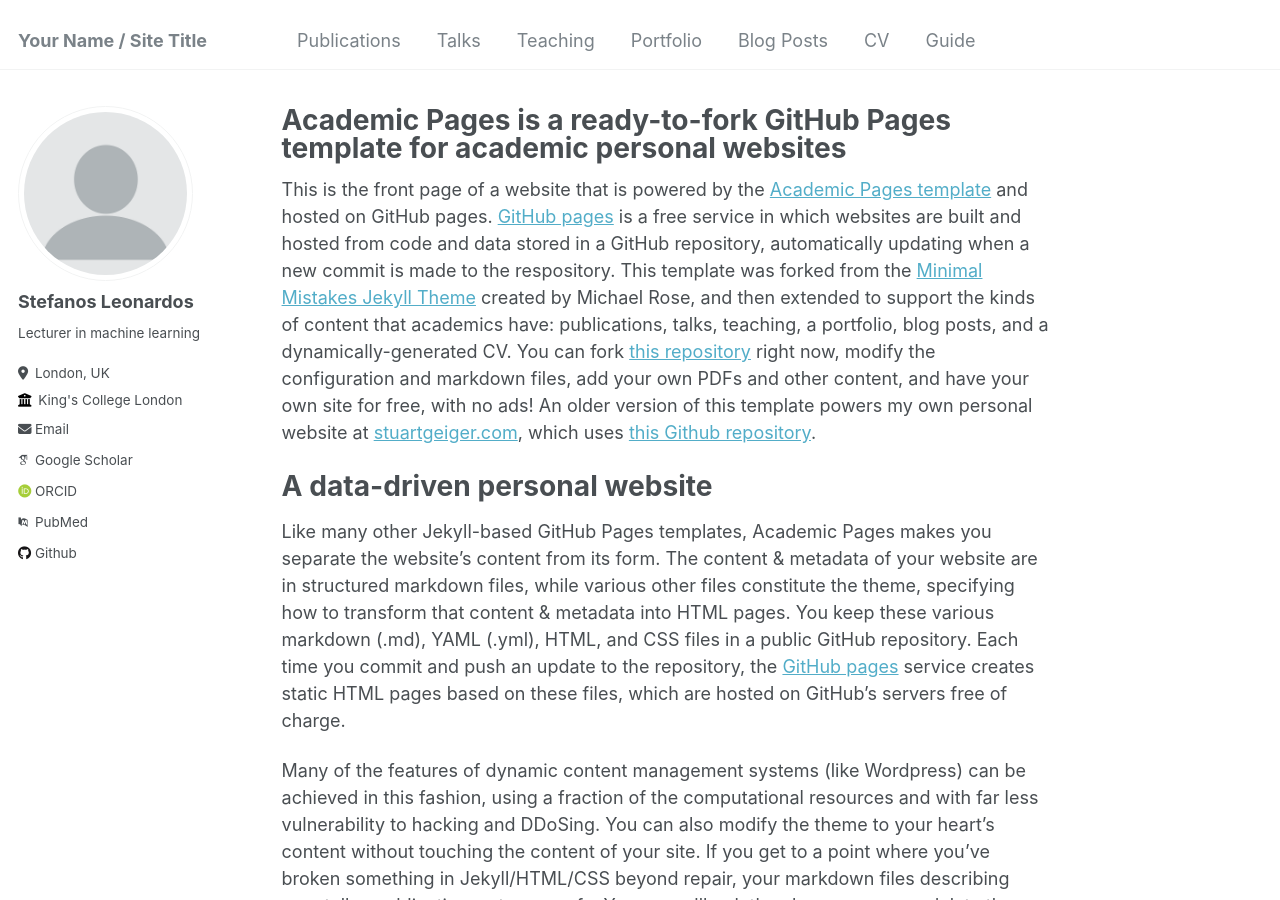
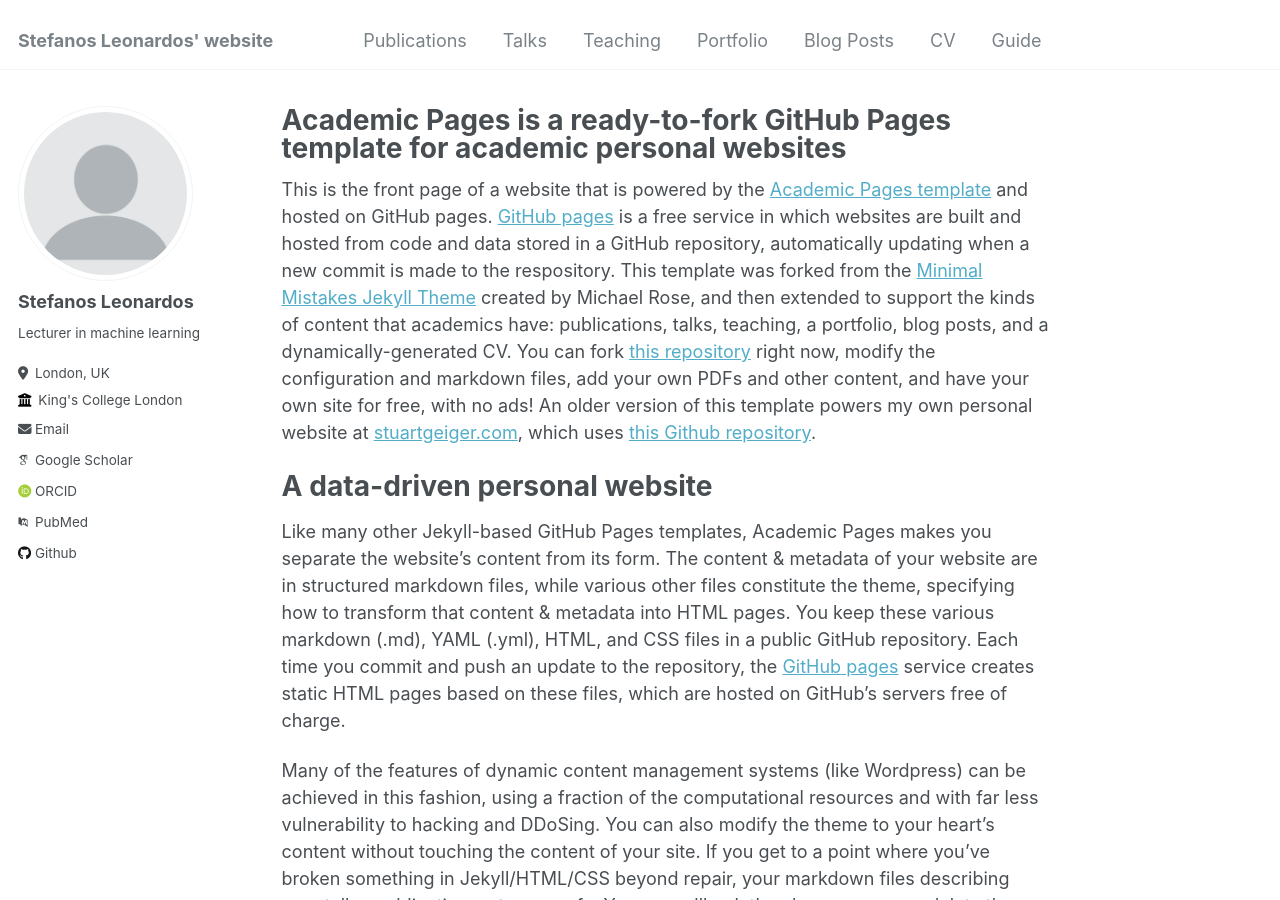
Before and after one commit to stefanosleonardos/stefanosleonardos.github.io, a Jekyll site: the page built from _pages/about.md, in a window 1280 px wide and 900 px high. Built offline with Jekyll 4.4.1, drawn with Linux system fonts in a browser that asks for light colours; some web fonts are replaced.

Commit message:
Update _config.yml

```diff
--- a/_config.yml
+++ b/_config.yml
@@ -8,7 +8,7 @@
 
 # Basic Site Settings
 locale                   : "en-US"
-title                    : "Your Name / Site Title"
+title                    : "Stefanos Leonardos' website"
 title_separator          : "-"
 name                     : &name "Stefanos Leonardos"
 description              : &description "personal description"
```
